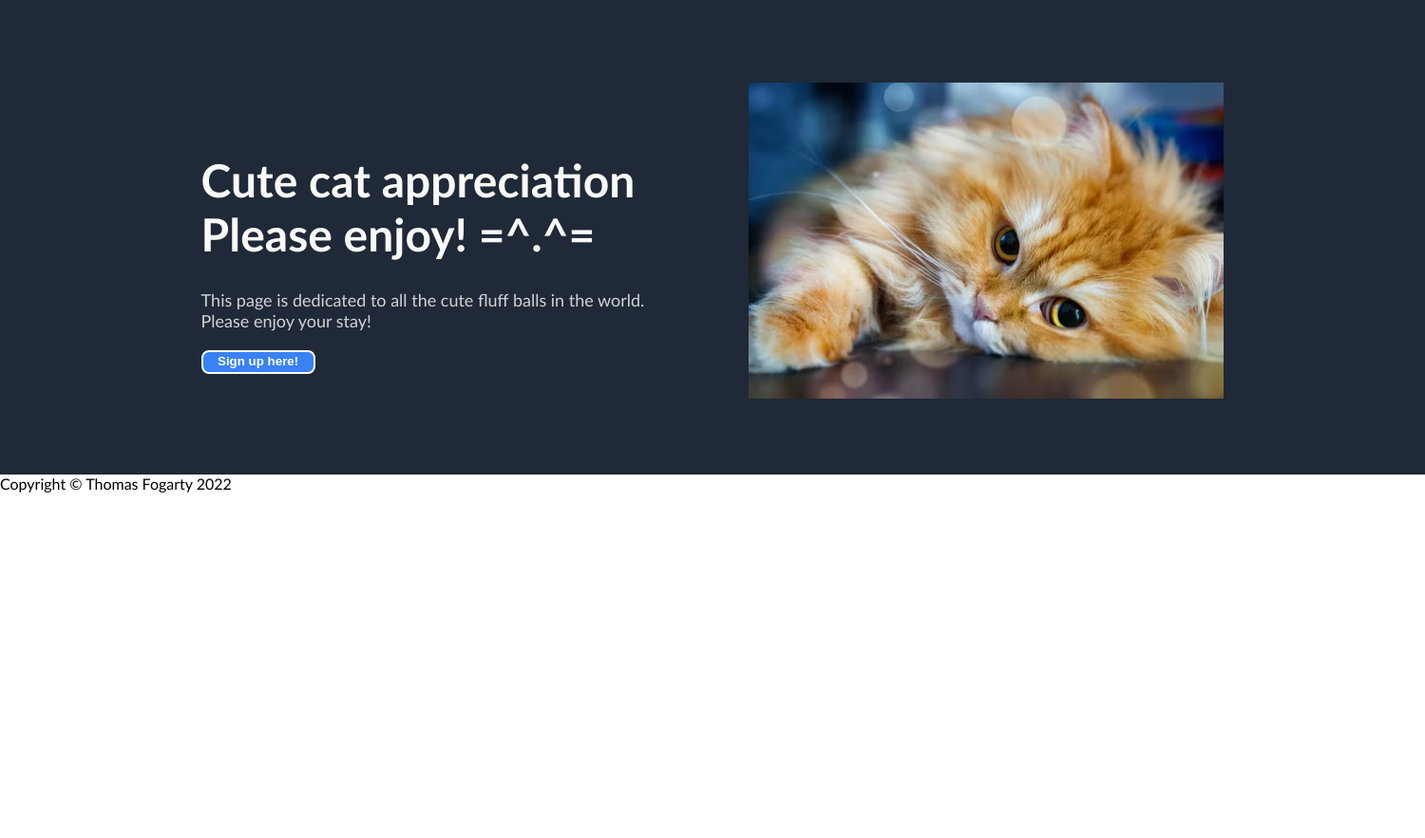
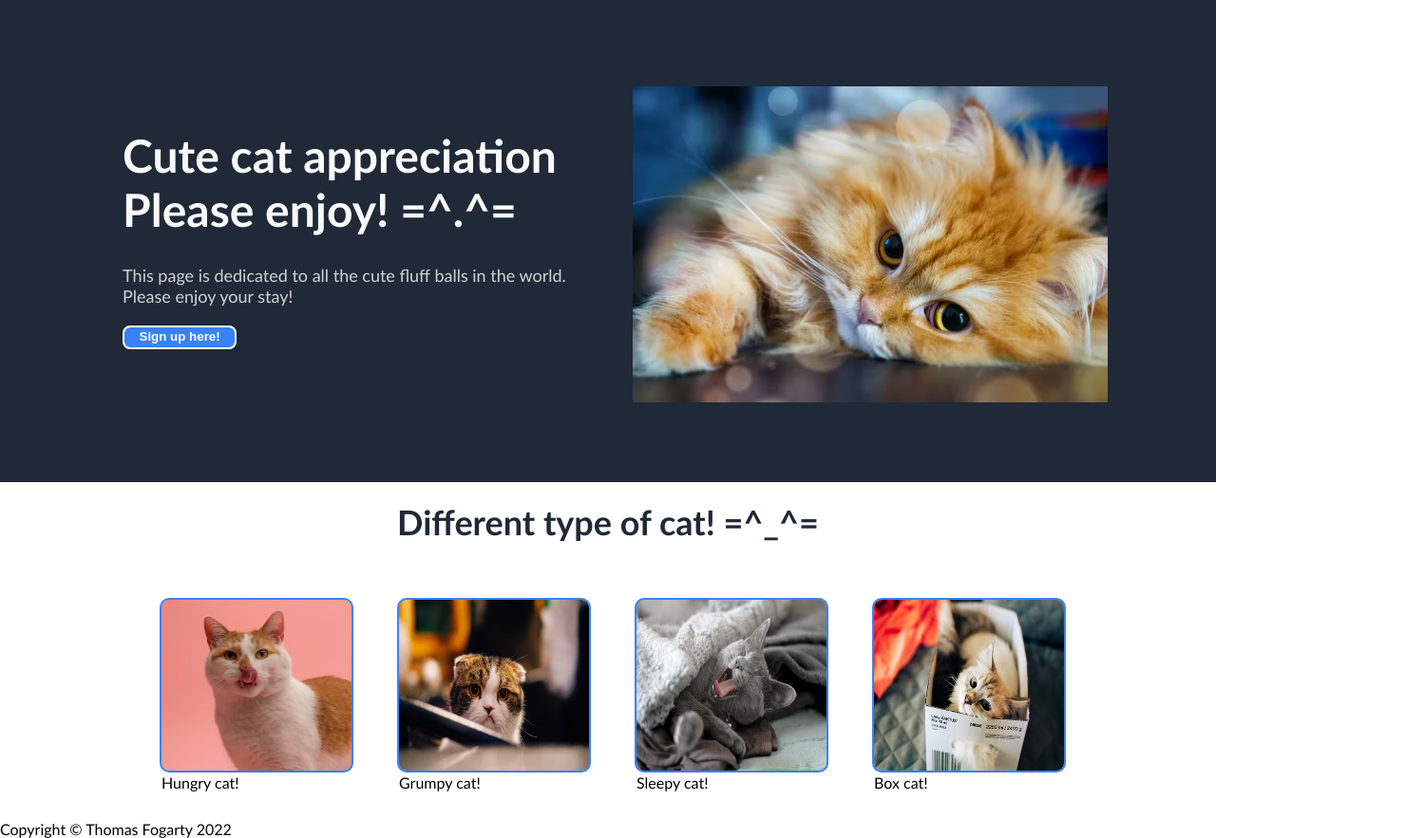
Before and after one commit to Thoss24/landing-page, a plain HTML site: page index.html in a window 1280 px wide. Shown: the part 133-1016 px from the top of the page at 95% size, 1500 px wide, since content can reach past the window. Before the commit the page ends 800 px from the top, so only its background shows below. Drawn offline with Linux system fonts and the light colour scheme.

Commit message:
body with images added

```diff
--- a/index.html
+++ b/index.html
@@ -27,6 +27,27 @@
             </div> <!--header two div END-->
         </div> <!--header container div END-->
 
+        <div class="body-one-container"> <!--body one container div START-->
+            <div class="body-one-heading">Different type of cat!  =^_^=</div>
+                <div class="cat-images-container">
+                    <div class="item-one">
+                    <img class="img-one" src="../landing-page/images/hungry-cat.avif">
+                        <span class="caption-one">Hungry cat!</span>
+                    </div>
+                    <div class="item-one">
+                        <img class="img-one" src="../landing-page/images/grumpy-cat.avif">
+                        <span class="caption-one">Grumpy cat!</span>
+                    </div>
+                    <div class="item-one">
+                        <img class="img-one" src="../landing-page/images/sleep-cat.avif.avif">
+                        <span class="caption-one">Sleepy cat!</span>
+                    </div>
+                    <div class="item-one">
+                        <img class="img-one" src="../landing-page/images/box-cat.avif">
+                        <span class="caption-one">Box cat!</span>
+                    </div>
+                </div>
+        </div> <!--body one container div END-->
 
 
 
@@ -38,7 +59,8 @@
 
 
 
-        <div class="body-one"></div> <!--body-one div-->
+
+
 
         <div class="body-two"></div> <!--body-two div-->
 
--- a/style.css
+++ b/style.css
@@ -7,8 +7,14 @@ body {
     min-height: 100vh;
     margin: 0;
     font-family: 'Trebuchet MS', 'Lucida Sans Unicode', 'Lucida Grande', 'Lucida Sans', Arial, sans-serif;
-    min-width: 1500px;
+    min-width: 1100px;
 }
+
+.body {
+    display: flex;
+    flex: 1;
+}
+
 ul {
     list-style: none;
     margin: 0;
@@ -51,7 +57,7 @@ a {
     display: flex;
     align-items: center;
     justify-content: center;
-    gap: 110px;
+    gap: 70px;
     padding: 80px;
 }
 
@@ -59,6 +65,9 @@ a {
     display: flex;
     flex-direction: column;
     gap: 2px;
+    justify-content: flex-start;
+    padding-bottom: 60px;
+    padding-left: 15px;
 }
 
 .header-ragdoll-img {
@@ -97,10 +106,57 @@ a {
 /* HEADER CONTENT END */
 
 
+/*BODY SECTION ONE CONTENT */
 
-.body-one {
+.body-one-container {
+    display: flex;
+    flex-flow: row wrap;
+    justify-content: flex-start;
+    background-color: #fff;
+    padding: 20px;
+    gap: 50px;
+    align-self: center;
+    flex-direction: column;
+}
+
+.cat-images-container {
+    display: flex;
+    gap: 60px;
+    padding: 10px;
+}
+
+.body-one-heading {
+    display: flex;
+    justify-content: center;
+    color: #1f2937;
+    font-weight: bold;
+    font-size: 36px;
+}
+
+.item-one {
+    align-items: center;
+    display:inline-block;
+    width: 190px;
+}
+.img-one {
+    width: 200px;
+    height: 180px;
+    background-color: grey;
+    align-items: center;
+    outline: 2px solid #3882f6;
+    border-radius: 8px;
+}
+
+.caption-one {
 
 }
+
+
+
+
+
+
+/*BODY SECTION ONE CONTENT END*/
 
 .body-two {
 
```
Also changed, not shown: images/box-cat.avif (added), images/grumpy-cat.avif (added), images/hungry-cat.avif (added), images/sleep-cat.avif (added), images/sleep-cat.avif.avif (added), 1 other file. Lines whose indentation alone changed are shown as unchanged.
